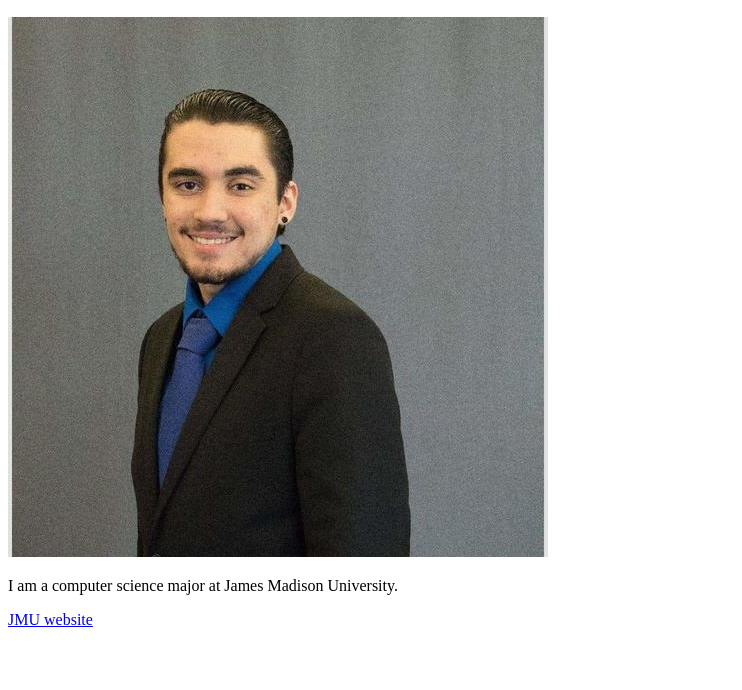
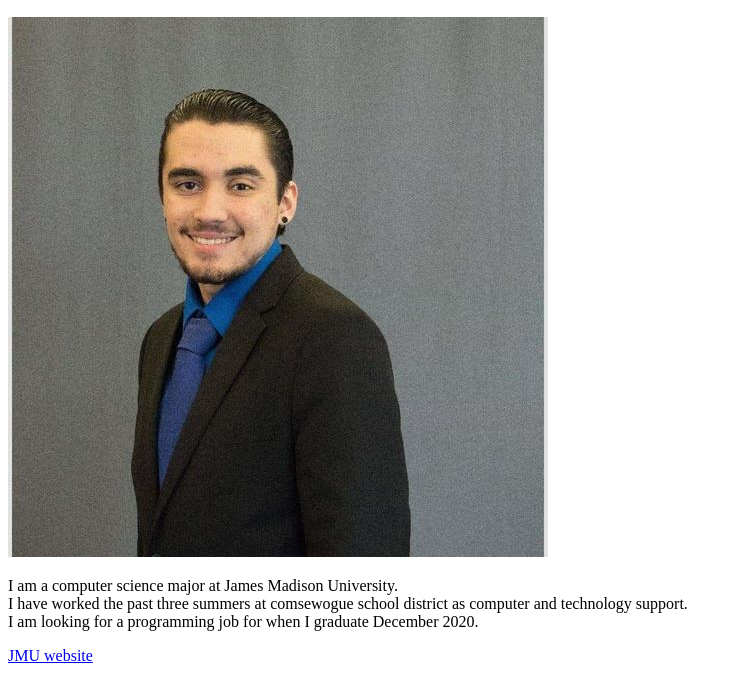
Before and after one commit to verdisra2/PPP, a plain HTML site: page RobertHomePage.html in a window 1280 px wide. Shown: the part 110-800 px from the top of the page, without its empty margins (0-742 px from the left). Drawn offline with Linux system fonts and the light colour scheme.

Commit message:
Added paragraph at the bottom of home page

```diff
--- a/RobertHomePage.html
+++ b/RobertHomePage.html
@@ -1,3 +1,4 @@
+
 <!DOCTYPE html>
 <html lang="en">
 	<head>
@@ -17,7 +18,10 @@
 			(max-width: 1080px) 270px,
 			540px"
 		src="RobertPic540p.jpg" alt="Picture of Robert Verdisco">
-		<p>I am a computer science major at James Madison University.</p>
+		<p>I am a computer science major at James Madison University. <br>
+I have worked the past three summers at comsewogue school district as computer and
+technology support.<br> I am looking for a programming
+job for when I graduate December 2020.</p>
 		<p><a href="https://www.jmu.edu" target="_blank" rel="noopener noreferrer">JMU website</a>
 	</body>
 </html>
```
